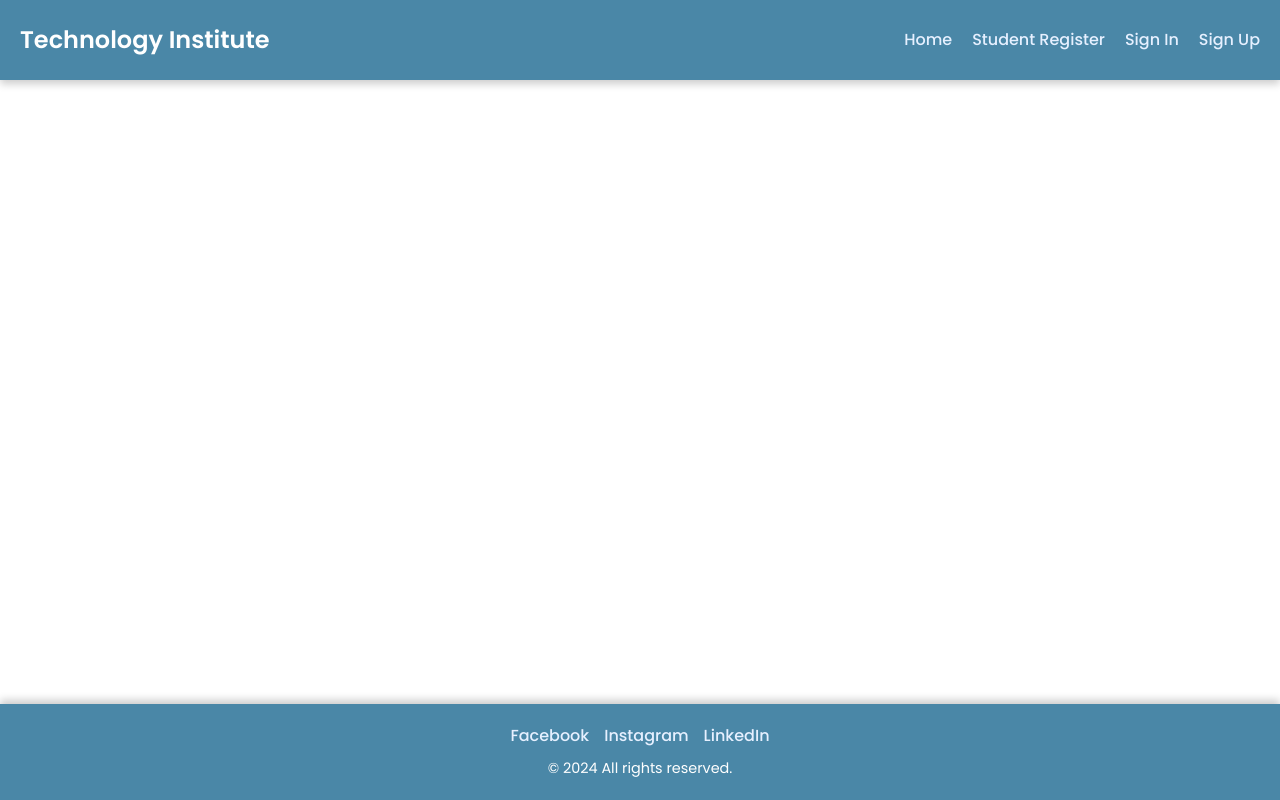
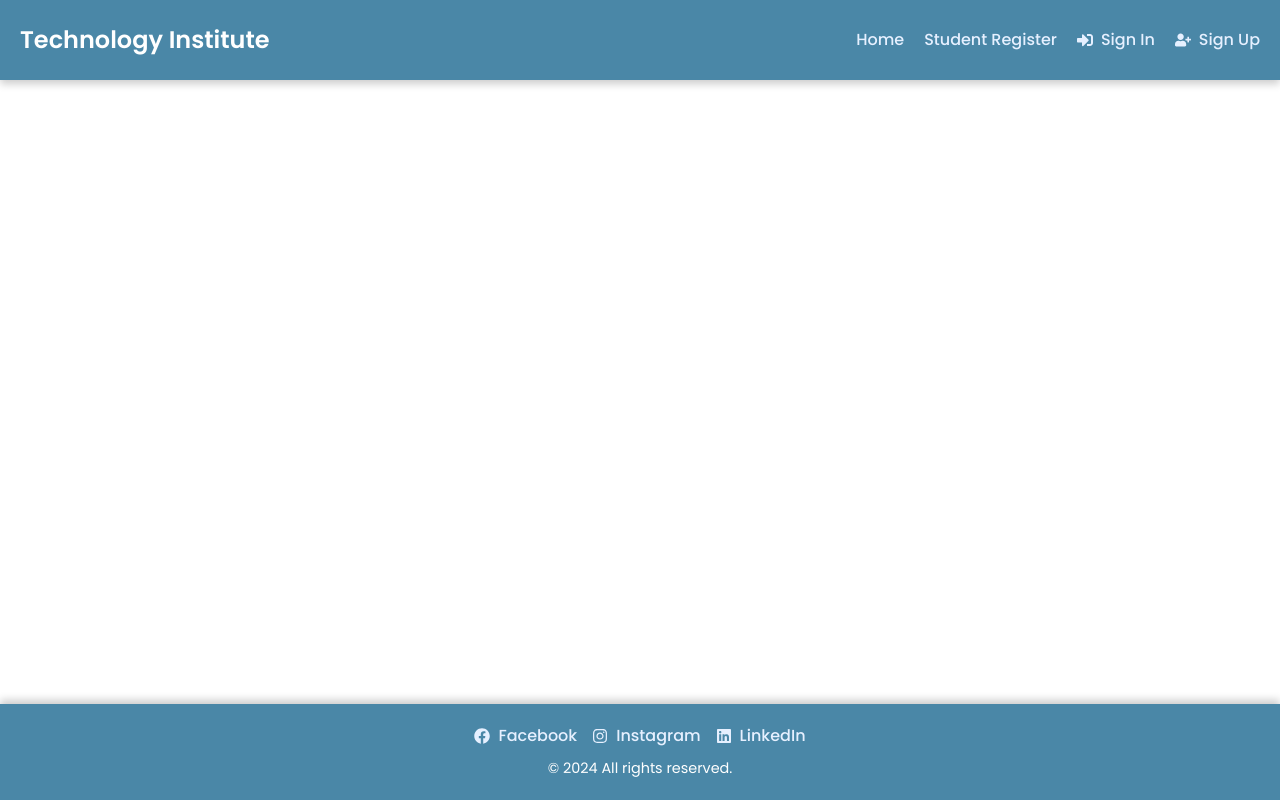
Before and after one commit to kisalthennakoon/Student-Form, a React (Vite) app in the folder FrontEnd/student-form/: page /home in a window 1280 px wide. Built offline with nearby package versions, Linux system fonts and the light colour scheme.

Commit message:
Header Footer updated

```diff
--- a/FrontEnd/student-form/src/App.jsx
+++ b/FrontEnd/student-form/src/App.jsx
@@ -1,6 +1,6 @@
 import Header from './Components/Header.jsx'
-// import Home from './Pages/Home.jsx'
 import Footer from './Components/Footer.jsx'
+
 import './App.css'
 import '../src/Pages/Home.jsx'
 
@@ -10,7 +10,6 @@ function App() {
   return (
    <div>
     <Header/>
-
     <Footer/>
 
    </div>
--- a/FrontEnd/student-form/src/Components/Footer.jsx
+++ b/FrontEnd/student-form/src/Components/Footer.jsx
@@ -1,13 +1,20 @@
 // import React from 'react';
+import { FaFacebook, FaInstagram, FaLinkedin } from 'react-icons/fa'; // Import required icons
 
 const Footer = () => {
     return (
         <footer className="footer">
             <div className="footer-content">
                 <div className="social-links">
-                    <a href="https://facebook.com" target="_blank" rel="noopener noreferrer" className="social-link">Facebook</a>
-                    <a href="https://instagram.com" target="_blank" rel="noopener noreferrer" className="social-link">Instagram</a>
-                    <a href="https://linkedin.com" target="_blank" rel="noopener noreferrer" className="social-link">LinkedIn</a>
+                    <a href="https://facebook.com" target="_blank" rel="noopener noreferrer" className="social-link">
+                        <FaFacebook /> Facebook
+                    </a>
+                    <a href="https://instagram.com" target="_blank" rel="noopener noreferrer" className="social-link">
+                        <FaInstagram /> Instagram
+                    </a>
+                    <a href="https://linkedin.com" target="_blank" rel="noopener noreferrer" className="social-link">
+                        <FaLinkedin /> LinkedIn
+                    </a>
                 </div>
                 <p className="copyright">&copy; 2024 All rights reserved.</p>
             </div>
@@ -45,17 +52,14 @@ const Footer = () => {
     font-size: 1rem;
     font-weight: 500;
     transition: color 0.3s ease-in-out;
-    background: none; /* Remove background color */
-    outline: none; /* Remove focus outline */
+    display: flex; /* Align icon and text */
+    align-items: center; /* Center-align icon and text */
+    gap: 8px; /* Spacing between icon and text */
   }
 
   .social-link:hover {
     text-decoration: underline;
     color: #ffffff;
-  }
-
-  .social-link:focus {
-    outline: none; /* Prevent blue focus highlight */
   }
 
   .copyright {
--- a/FrontEnd/student-form/src/Components/Header.jsx
+++ b/FrontEnd/student-form/src/Components/Header.jsx
@@ -1,4 +1,5 @@
 // import React from 'react';
+import { FaSignInAlt, FaUserPlus } from 'react-icons/fa'; // Import icons
 
 const Header = () => {
     return (
@@ -9,9 +10,17 @@ const Header = () => {
                 </div>
                 <ul className="navbar-links">
                     <li><a href="home">Home</a></li>
-            <li><a href="register">Student Register </a></li>
-            <li><a href="sign-in">Sign In</a></li>
-            <li><a href="sign-up">Sign Up</a></li>
+                    <li><a href="register">Student Register</a></li>
+                    <li>
+                        <a href="sign-in">
+                            <FaSignInAlt /> Sign In
+                        </a>
+                    </li>
+                    <li>
+                        <a href="sign-up">
+                            <FaUserPlus /> Sign Up
+                        </a>
+                    </li>
                 </ul>
             </nav>
             <style>{`
@@ -60,6 +69,9 @@ const Header = () => {
     font-size: 1rem; /* Consistent font size */
     font-weight: 500;
     transition: color 0.3s ease-in-out;
+    display: flex;
+    align-items: center; /* Align icons and text */
+    gap: 8px; /* Spacing between icon and text */
   }
 
   .navbar-links li a:hover {
@@ -84,8 +96,6 @@ const Header = () => {
     }
   }
 `}</style>
-
-
         </div>
     );
 };
```
Also changed, not shown: FrontEnd/student-form/package.json (+7 -1 lines), 1 other file (tests, documents, lock files or other folders). Lines whose indentation alone changed are shown as unchanged.
